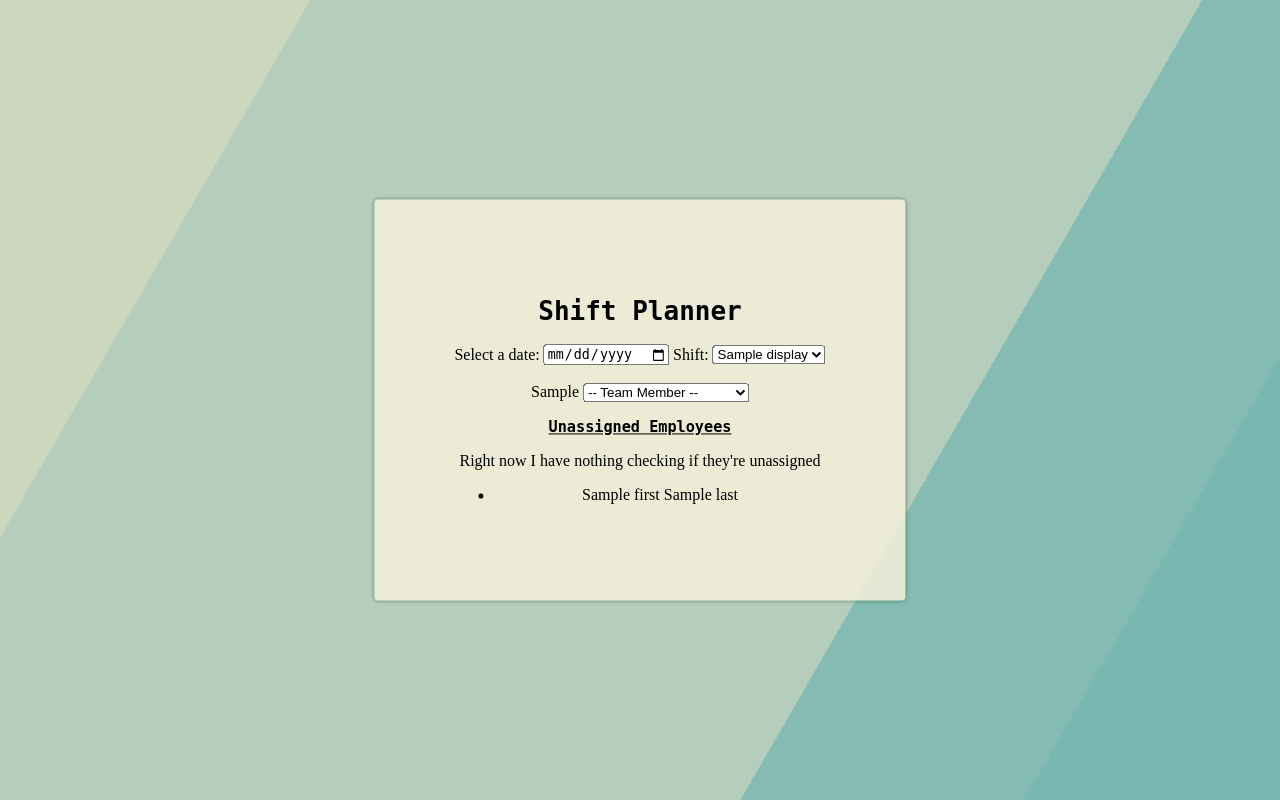
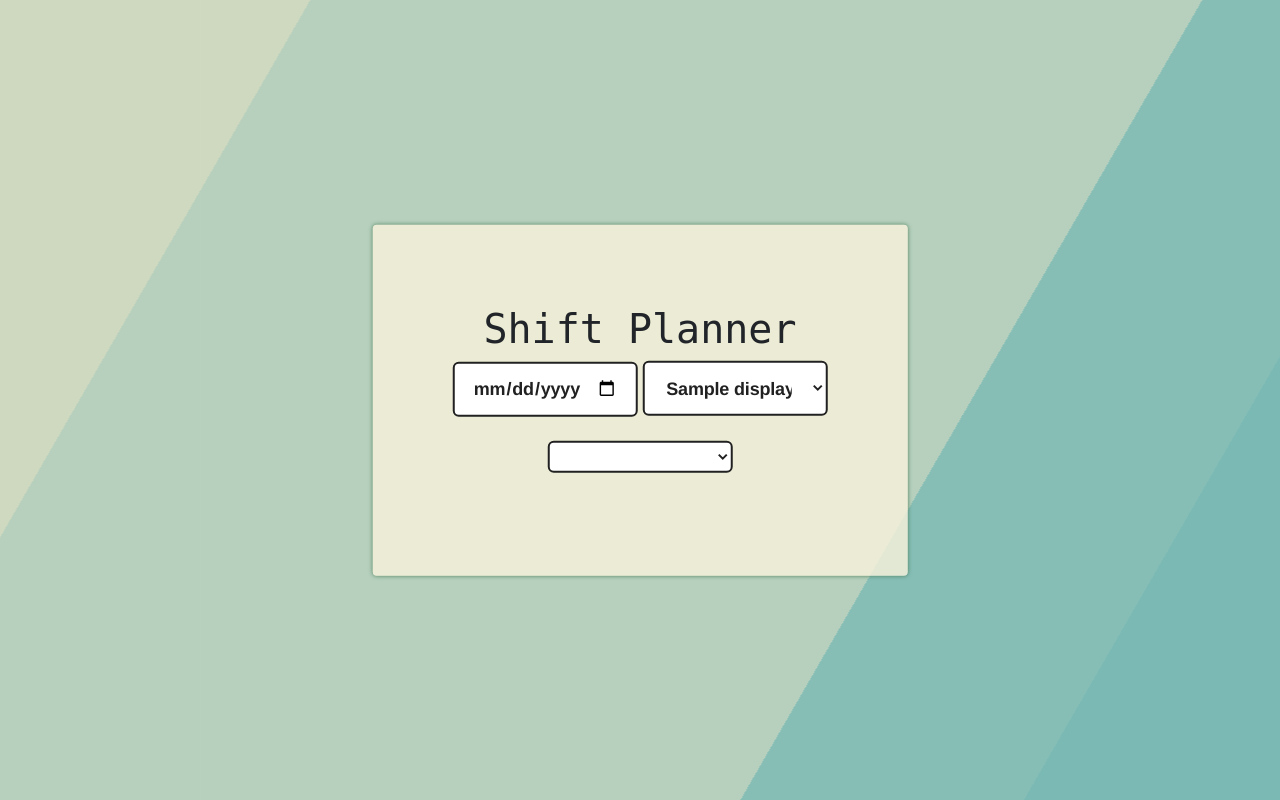
Before and after one commit to TeaganPetterson/ShiftSchedulingProject, a Flask app: template templates/shiftEditor.html in a window 1280 px wide. Run offline with Flask 2, Linux system fonts and the light colour scheme; tables that the repository leaves empty hold one stand-in row (values such as "Sample post"); the template is opened without the code that fills it: values that come from a table or form of the project are taken from there, most other values are stand-ins (such as "Sample title", 1, 10 or a date in 2020); some libraries are stand-ins or nearby versions.

Commit message:
styling (just need to figure out text inside select boxes)

```diff
--- a/static/style.css
+++ b/static/style.css
@@ -62,18 +62,12 @@
 }
 
 /* button class */
-/* < !-- HTML !--><button class="emp-button" role="button">Button 77</button>
-
-/* CSS */
-/* < !-- HTML !--><button class="emp-button" role="button">Button 78</button> */
-
-/* CSS */
-/* < !-- HTML !--><button class="button-80" role="button">Button 80</button> */
 
 /* CSS */
 .button-80 {
 	background: #fff;
 	backface-visibility: hidden;
+	border-color: #212121;
 	border-radius: .375rem;
 	border-style: solid;
 	border-width: .125rem;
@@ -134,56 +128,156 @@
 
 /* Select Boxes */
 
-body {
-	background-color: #eee;
+/* .optionbox {
+
+	position: absolute;
+	top: 50%;
+	left: 50%;
+	transform: translate(-50%, -50%);
+} */
+
+.select-box {
+	background: #fff;
+	border: 2px solid;
+	border-radius: .375rem;
+	box-sizing: border-box;
+	color: #212121;
+	cursor: pointer;
+	display: inline-block;
+	font-family: Circular, Helvetica, sans-serif;
+	font-size: 1.125rem;
+	font-weight: 700;
+	letter-spacing: -.01em;
+	line-height: 1.3;
+	padding: .875rem 1.125rem;
+	position: relative;
+	text-align: left;
+	text-decoration: none;
+	transition: transform .2s;
+	user-select: none;
+	-webkit-user-select: none;
+	touch-action: manipulation;
+	height: 55px;
+	width: 185px;
+	/* dropdown arrow */
+	/* background-image: url('dropdown-arrow.png');
+	background-repeat: no-repeat;
+	background-position: right center;
+	padding-right: 20px; */
 }
 
-.container {
-	height: 100vh;
+.select-box:hover {
+	transform: scale(1.05);
 }
 
-.dropdown-toggle {
-	width: 200px;
-	display: flex;
-	justify-content: space-between;
-	align-items: center;
-	height: 50px;
-	border: 2px solid #dc3545;
-	font-weight: 600;
+.select-box:active {
+	transform: scale(1.05) translateY(.125rem);
 }
 
-.dropdown-toggle:focus {
+.select-box:focus {
+	outline: 0 solid transparent;
+}
 
-	box-shadow: none !important;
+.select-box:focus:before {
+	content: "";
+	left: calc(-1 * .375rem);
+	pointer-events: none;
+	position: absolute;
+	top: calc(-1 * .375rem);
+	transition: border-radius;
+	user-select: none;
+}
 
+.select-box:focus:not(:focus-visible) {
+	outline: 0 solid transparent;
+}
+
+.select-box:focus:not(:focus-visible):before {
+	border-width: 0;
+}
+
+.select-box:disabled {
+	opacity: 0.5;
+	cursor: not-allowed;
+}
+
+.select-box:disabled:hover {
+	transform: none;
+}
+
+.select-box:disabled:active {
+	transform: none;
 }
 
 
-.dropdown-toggle::after {
 
-	display: none;
 
+/* Calendar/Date Input */
+
+.calendar-input {
+	background: #fff;
+	border: 2px solid;
+	border-radius: .375rem;
+	box-sizing: border-box;
+	color: #212121;
+	cursor: pointer;
+	display: inline-block;
+	font-family: Circular, Helvetica, sans-serif;
+	font-size: 1.125rem;
+	font-weight: 700;
+	letter-spacing: -.01em;
+	line-height: 1.3;
+	padding: .875rem 1.125rem;
+	position: relative;
+	text-align: left;
+	text-decoration: none;
+	transition: transform .2s;
+	user-select: none;
+	-webkit-user-select: none;
+	touch-action: manipulation;
+	height: 55px;
+	width: 185px;
 }
 
-.dropdown-menu {
-
-	width: 200px;
-	border: 2px solid #F44336;
-	padding: 0rem 0;
-	transform: translate3d(0px, 50px, 0px) !important;
-
+.calendar-input:hover {
+	transform: scale(1.05);
 }
 
-.dropdown-item:focus,
-.dropdown-item:hover {
-	color: #ffffff;
-	background-color: #dc3545;
-	padding: 12px;
+.calendar-input:active {
+	transform: scale(1.05) translateY(.125rem);
 }
 
-.dropdown-item {
-	display: block;
-	width: 100%;
-	padding: 12px;
+.calendar-input:focus {
+	outline: 0 solid transparent;
+}
 
+.calendar-input:focus:before {
+	content: "";
+	left: calc(-1 * .375rem);
+	pointer-events: none;
+	position: absolute;
+	top: calc(-1 * .375rem);
+	transition: border-radius;
+	user-select: none;
 }
+
+.calendar-input:focus:not(:focus-visible) {
+	outline: 0 solid transparent;
+}
+
+.calendar-input:focus:not(:focus-visible):before {
+	border-width: 0;
+}
+
+.calendar-input:disabled {
+	opacity: 0.5;
+	cursor: not-allowed;
+}
+
+.calendar-input:disabled:hover {
+	transform: none;
+}
+
+.calendar-input:disabled:active {
+	transform: none;
+}
--- a/templates/shiftEditor.html
+++ b/templates/shiftEditor.html
@@ -4,6 +4,10 @@
 
 {% block stylesheets %}
 <link rel="stylesheet" type="text/css" href="/static/style.css">
+<link rel="stylesheet" href="https://stackpath.bootstrapcdn.com/bootstrap/4.3.1/css/bootstrap.min.css">
+<link rel="stylesheet" href="https://stackpath.bootstrapcdn.com/bootstrap/4.3.1/js/bootstrap.bundle.min.js">
+<link rel="stylesheet" href="https://cdnjs.cloudflare.com/ajax/libs/jquery/3.2.1/jquery.min.js">
+<link rel="stylesheet" href="https://use.fontawesome.com/releases/v5.7.2/css/all.css">
 {% endblock %}
 
 {% block content %}
@@ -12,11 +16,12 @@
 	<h1>Shift Planner</h1>
 
 	<form action="/switchShifts" method="POST" id="shiftSelection">
-		<label for="calendar">Select a date:</label>
-		<input type="date" id="calendar" name="calendar" onchange="autoClick()" value="{{ selected_date|default('') }}">
+		<!-- <label for="calendar">Select a date:</label> -->
+		<input type="date" id="calendar" name="calendar" onchange="autoClick()" value="{{ selected_date|default('') }}"
+			class="calendar-input">
 
-		<label for="selectedShift">Shift:</label>
-		<select id="selectedShift" name="selectedShift" onchange="autoClick()">
+		<!-- <label for="selectedShift">Shift:</label> -->
+		<select id="selectedShift" name="selectedShift" class="select-box" onchange="autoClick()">
 			{% for shift in shifts %}
 			<option value="{{ shift.id }}" id="shift{{ shift.id }}" {% if selected_shift_id==shift.id %} selected
 				{%endif%}>
@@ -28,14 +33,17 @@
 	</form><br>
 	<form action="/makeAssignments" method="POST" id="shiftAssignment">
 		{% for station in stations %}
-		<label for="{{ station.id }}">{{ station.station }}</label>
-		<select id="{{ station.id }}" onchange="autoClick()">
-			<!-- Populate the dropdown menu with employees -->
-			<option disabled selected value> -- Team Member -- </option>
-			{% for employee_id, employee_info in emps.items() %}
-			<option value="{{ employee_id }}">{{ employee_info.first }} {{ employee_info.last }}</option>
-			{% endfor %}
-		</select>
+		<!-- <label for="{{ station.id }}">{{ station.station }}</label> -->
+		<div class="optionbox">
+			<select id="{{ station.id }}" onchange="autoClick()" class="select-box" style="height: 25px;"">
+				<!-- Populate the dropdown menu with employees -->
+				<option disabled selected value> -- {{ station.station }} -- </option>
+				{% for employee_id, employee_info in emps.items() %}
+				<option value=" {{ employee_id }}">{{ employee_info.first }} {{ employee_info.last
+				}}</option>
+				{% endfor %}
+			</select>
+		</div>
 	</form>
 	<ul id="{{ station.station }}Employees" class="selectedEmployees">
 		<!-- Display the selected employees for each station -->
@@ -55,13 +63,13 @@
 
 	<!-- <button type="submit">Submit</button> -->
 
-	<h3><b><u>Unassigned Employees</u></b></h3>
+	<!-- <h3><b><u>Unassigned Employees</u></b></h3>
 	<p>Right now I have nothing checking if they're unassigned</p>
 	<ul id="unassignedEmployees" class="selectedEmployees">
 		{% for employee_id, employee_info in emps.items() %}
 		<li>{{ employee_info.first }} {{ employee_info.last }}</li>
 		{% endfor %}
-	</ul>
+	</ul> -->
 </body>
 {% endblock %}
 
```
Also changed, not shown: static/dropdown-arrow.png (added).
